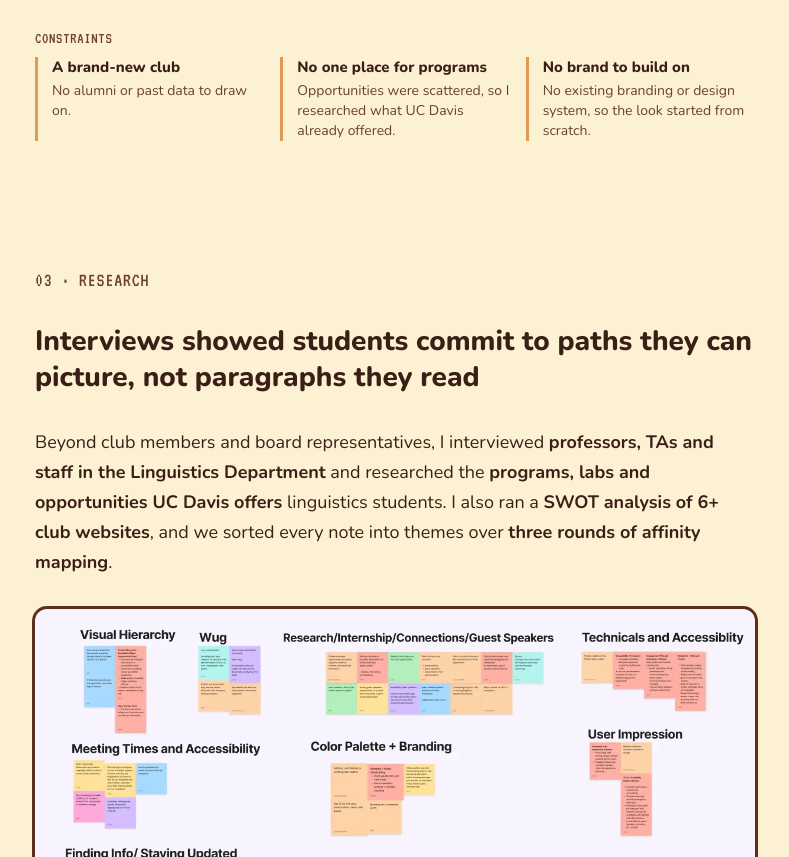
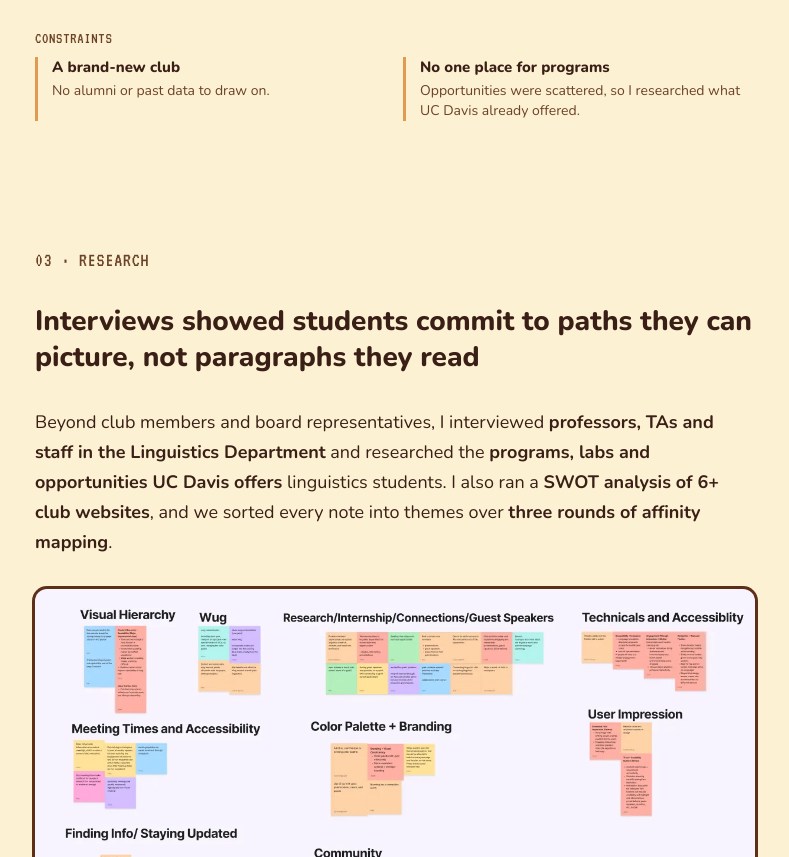
Before and after one commit to LyaNgu/Lyanna-Nguyen-Portfolio, a plain HTML site: page linguistics-club.html in a window 1280 px wide. Shown: the part 2230-3087 px from the top of the page, without its empty margins (333-1122 px from the left). Drawn offline with Linux system fonts and the light colour scheme.

Commit message:
Revert "Add the no-existing-brand constraint to the Linguistics case study"
This reverts commit 50799eba690af26d34c26e1d8fcda5ee7cec7690.

```diff
--- a/linguistics-club.html
+++ b/linguistics-club.html
@@ -98,7 +98,7 @@
             <span class="cs-label sm">How might we</span>
             <p>How might we make career and research pathways in linguistics transparent, tangible, and easy for students to navigate?</p>
           </div>
-          <div class="cs-cons"><span class="cs-label sm">Constraints</span><ul><li><b>A brand-new club</b><span>No alumni or past data to draw on.</span></li><li><b>No one place for programs</b><span>Opportunities were scattered, so I researched what UC Davis already offered.</span></li><li><b>No brand to build on</b><span>No existing branding or design system, so the look started from scratch.</span></li></ul></div>
+          <div class="cs-cons two"><span class="cs-label sm">Constraints</span><ul><li><b>A brand-new club</b><span>No alumni or past data to draw on.</span></li><li><b>No one place for programs</b><span>Opportunities were scattered, so I researched what UC Davis already offered.</span></li></ul></div>
         </section>
 
         <!-- 3 · RESEARCH -->
```
